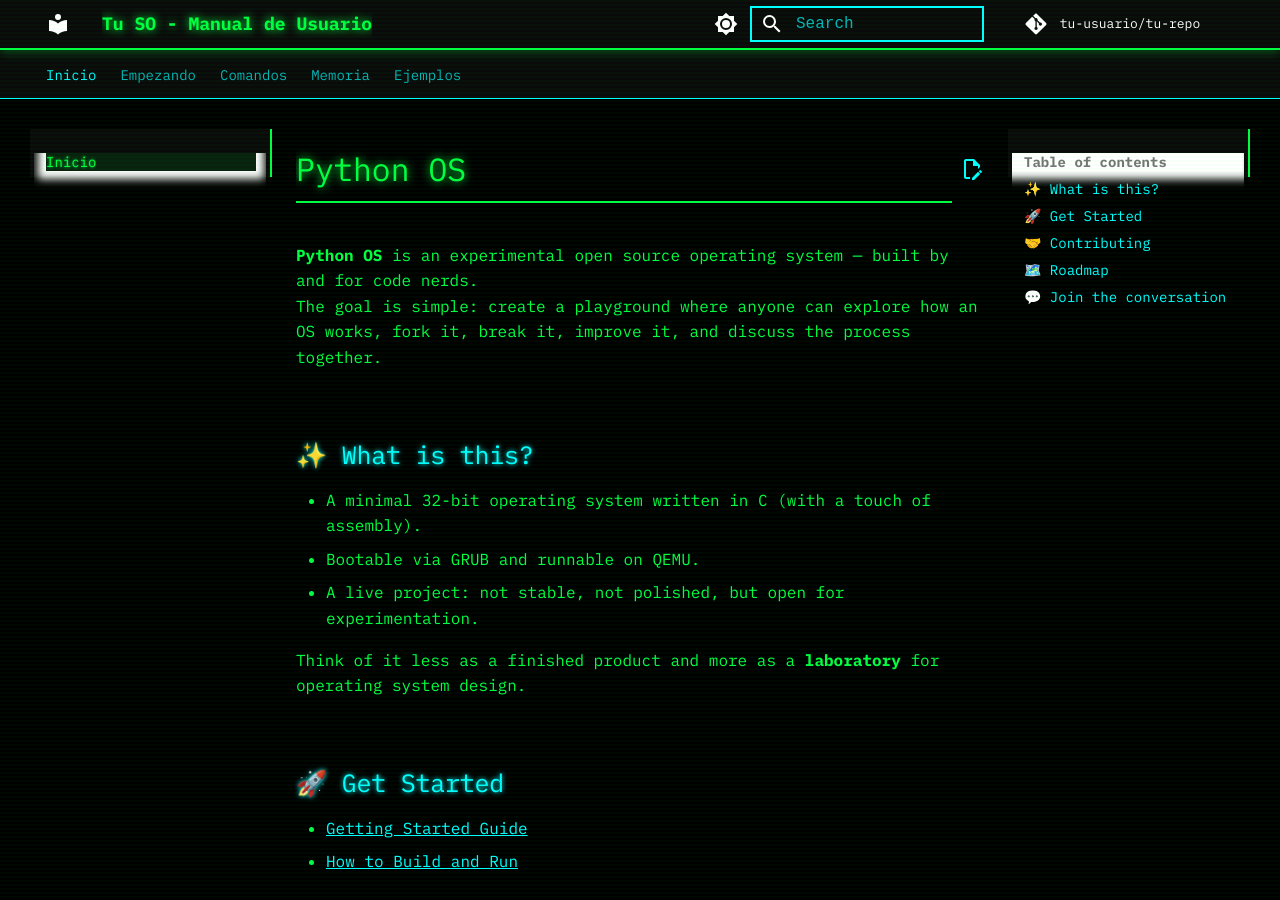
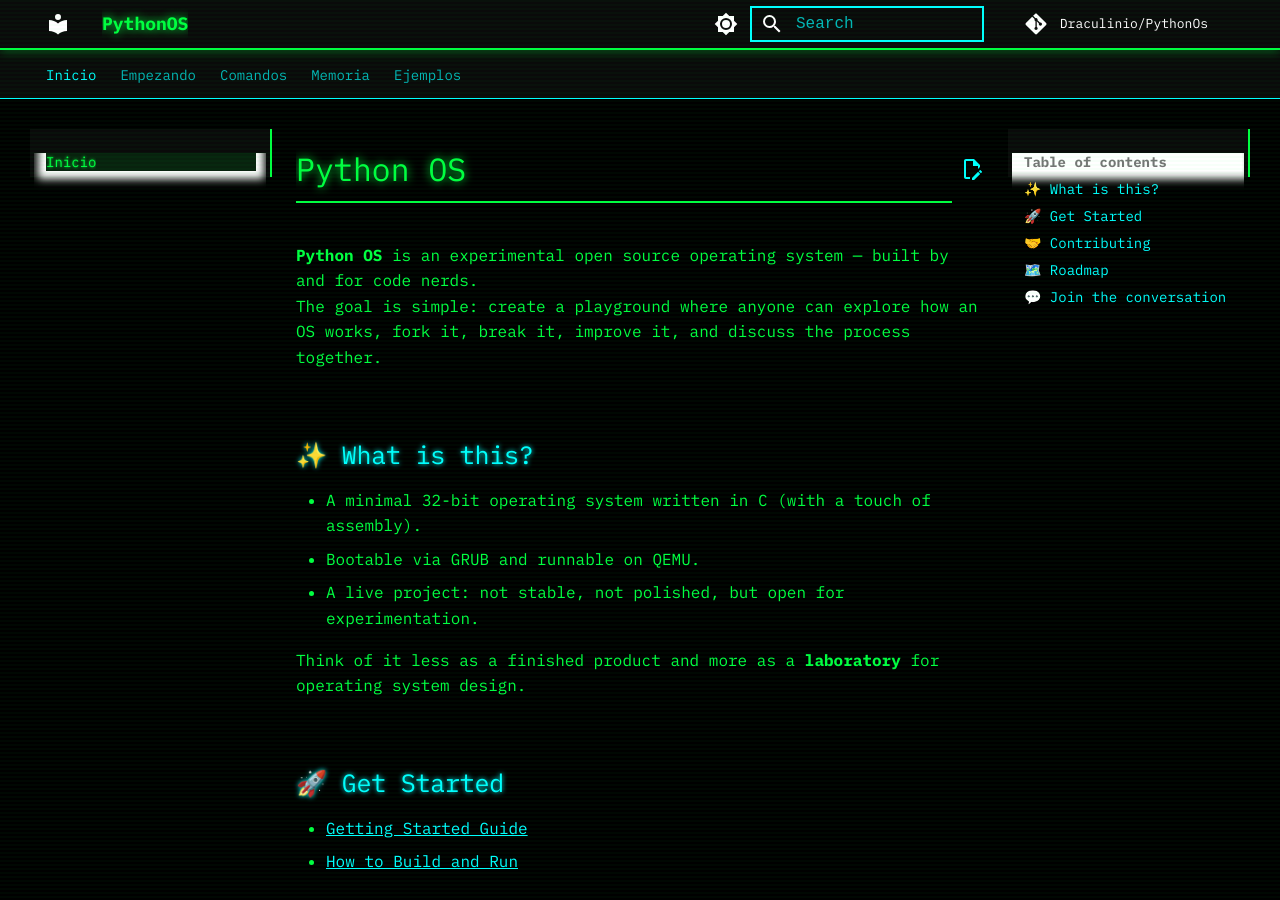
Before and after one commit to Draculinio/PythonOs, an MkDocs documentation site: the page built from docs/docs/index.md, in a window 1280 px wide and 900 px high. Built offline with MkDocs 1.6.1 and Material for MkDocs 9.7.7, drawn with Linux system fonts in a browser that asks for light colours; some web fonts are replaced; comment, search, counter and statistics services are not loaded; the version menu is left out.

Commit message:
Another try VIII

```diff
--- a/docs/mkdocs.yml
+++ b/docs/mkdocs.yml
@@ -1,10 +1,10 @@
-site_name: "Tu SO - Manual de Usuario"
+site_name: "PythonOS"
 site_description: "Documentación oficial del sistema operativo"
-site_url: "https://tu-usuario.github.io/tu-repo-name/"
+site_url: "https://Draculinio.github.io/PythonOs/"
 
 # Configuración del repositorio
-repo_name: "tu-usuario/tu-repo"
-repo_url: "https://github.com/tu-usuario/tu-repo"
+repo_name: "Draculinio/PythonOs"
+repo_url: "https://github.com/Draculinio/PythonOs"
 edit_uri: "edit/main/docs/"
 
 # Theme con estética noventera
@@ -97,7 +97,7 @@ extra:
     provider: mike
   social:
     - icon: fontawesome/brands/github
-      link: https://github.com/tu-usuario/tu-repo
+      link: https://github.com/Draculinio/PythonOs
     - icon: fontawesome/solid/terminal
       link: "#"
 
```
